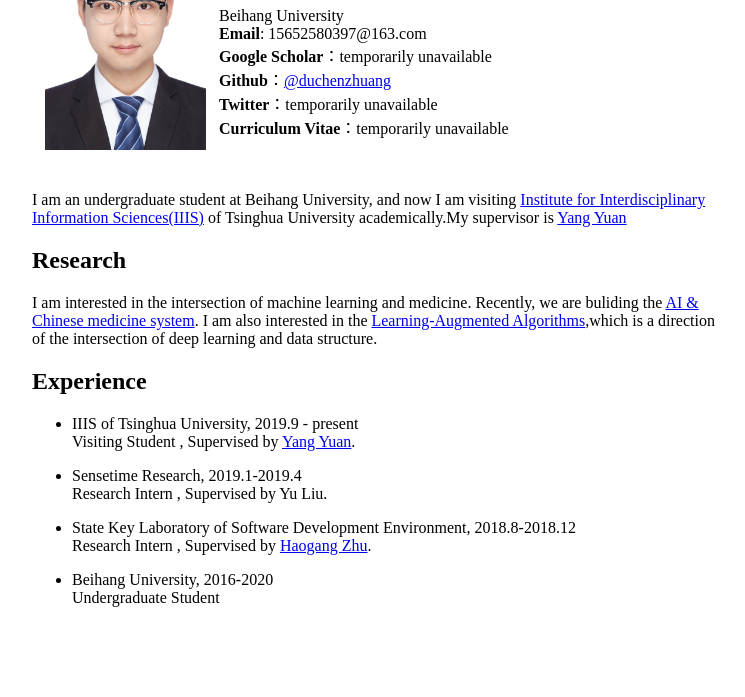
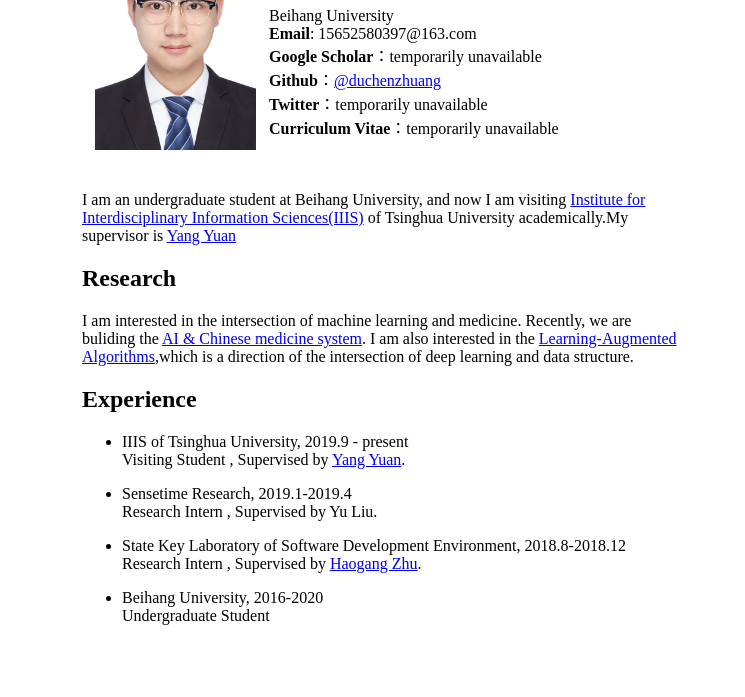
Before and after one commit to PEGASUS1993/duchenzhuang.github.io, a plain HTML site: page index.html in a window 1280 px wide. Shown: the part 103-800 px from the top of the page, without its empty margins (258-1003 px from the left). Drawn offline with Linux system fonts and the light colour scheme.

Commit message:
Update index.html

```diff
--- a/index.html
+++ b/index.html
@@ -8,7 +8,7 @@
 
 <body>
 
-<div class="wrapper" style="width:700px;
+<div class="wrapper" style="width:600px;
 
 margin: 10px auto;">
 
```
